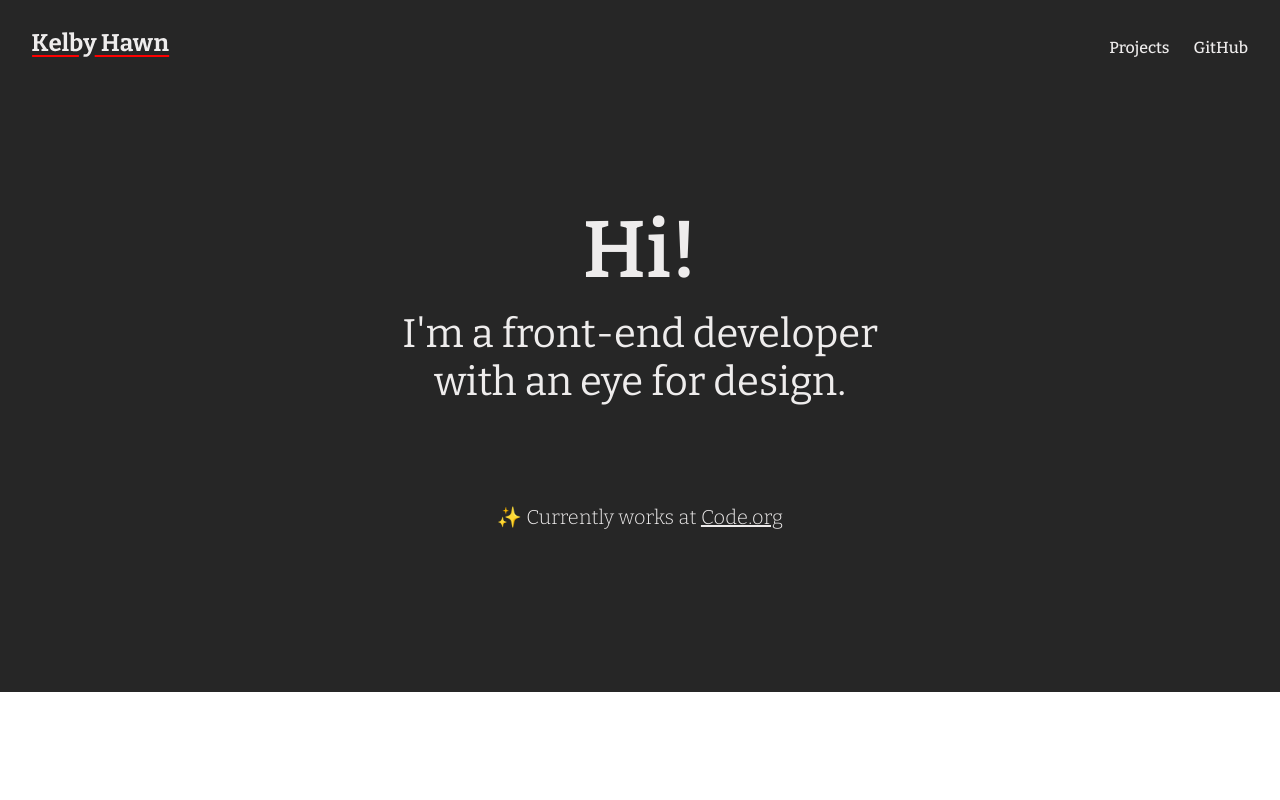
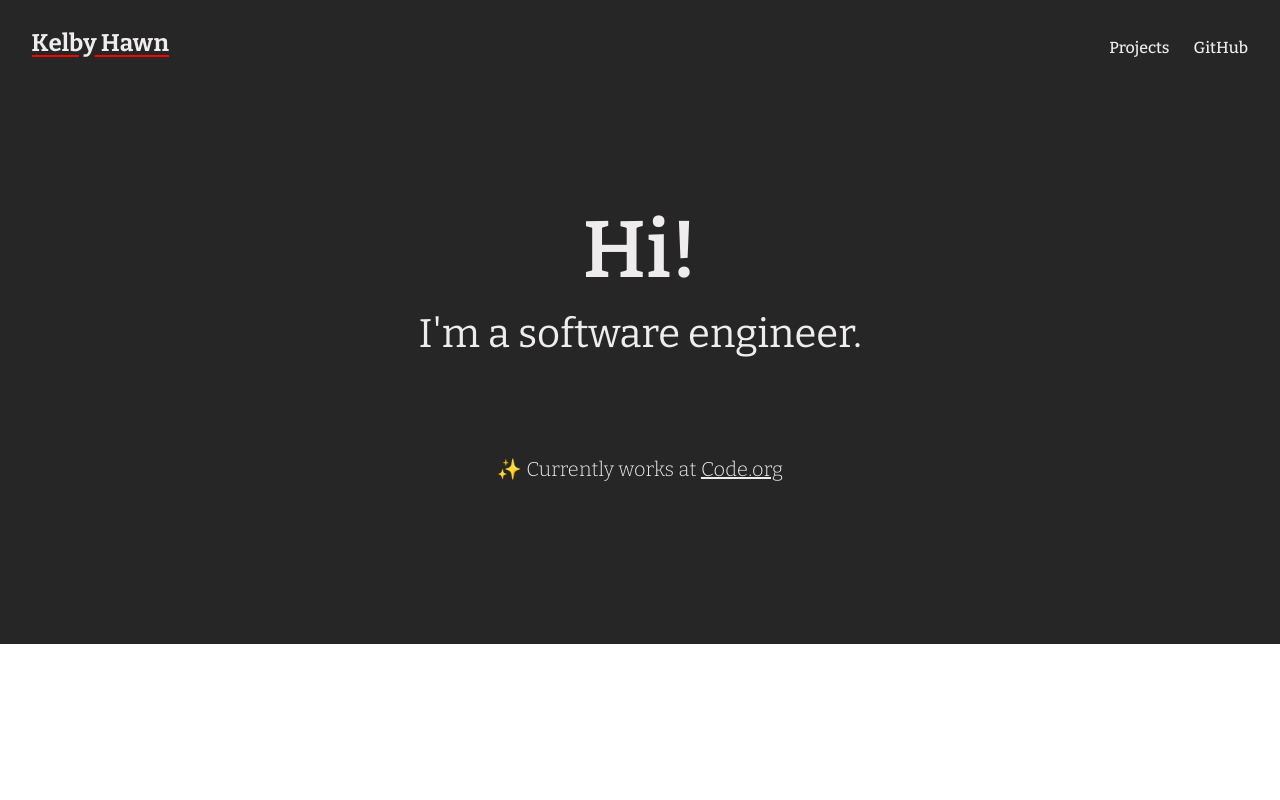
Before and after one commit to kelbyhawn/kelby-hawn, a React (Create React App) app: page / in a window 1280 px wide. Shown: the top 800 px of the page. Built offline with nearby package versions, Linux system fonts and the light colour scheme.

Commit message:
change title

```diff
--- a/public/index.html
+++ b/public/index.html
@@ -16,7 +16,7 @@
     <meta name="theme-color" content="#000000" />
     <meta
       name="description"
-      content="Kelby Hawn | Front-end Developer"
+      content="Kelby Hawn | Software Engineer"
     />
     <link rel="apple-touch-icon" href="%PUBLIC_URL%/logo192.png" />
     <!--
@@ -33,13 +33,13 @@
       work correctly both with client-side routing and a non-root public URL.
       Learn how to configure a non-root public URL by running `npm run build`.
     -->
-    <title>Kelby Hawn | Front-end Developer</title>
+    <title>Kelby Hawn | Software Engineer</title>
 
     <!-- Open Graph Tags -->
     <meta property="og:url" content="https://kelbyhawn.com">
     <meta property="og:type" content="website">
-    <meta property="og:title" content="Kelby Hawn | Front-end Developer">
-    <meta property="og:description" content="Hi, I'm a front-end developer with an eye for design.">
+    <meta property="og:title" content="Kelby Hawn | Software Engineer">
+    <meta property="og:description" content="Hi, I'm a software engineer.">
   </head>
   <body>
     <div id="root"></div>
--- a/src/sections/Top.js
+++ b/src/sections/Top.js
@@ -6,7 +6,7 @@ export default function Top() {
     <section className="top">
       <p className="hi">Hi!</p>
 
-      <h1>I'm a front-end developer with an eye for design.</h1>
+      <h1>I'm a software engineer.</h1>
 
       <p>✨ Currently works at <ATag href="https://code.org" linkText="Code.org" className="light" /></p>
     </section>
```
Also changed, not shown: public/manifest.json.
